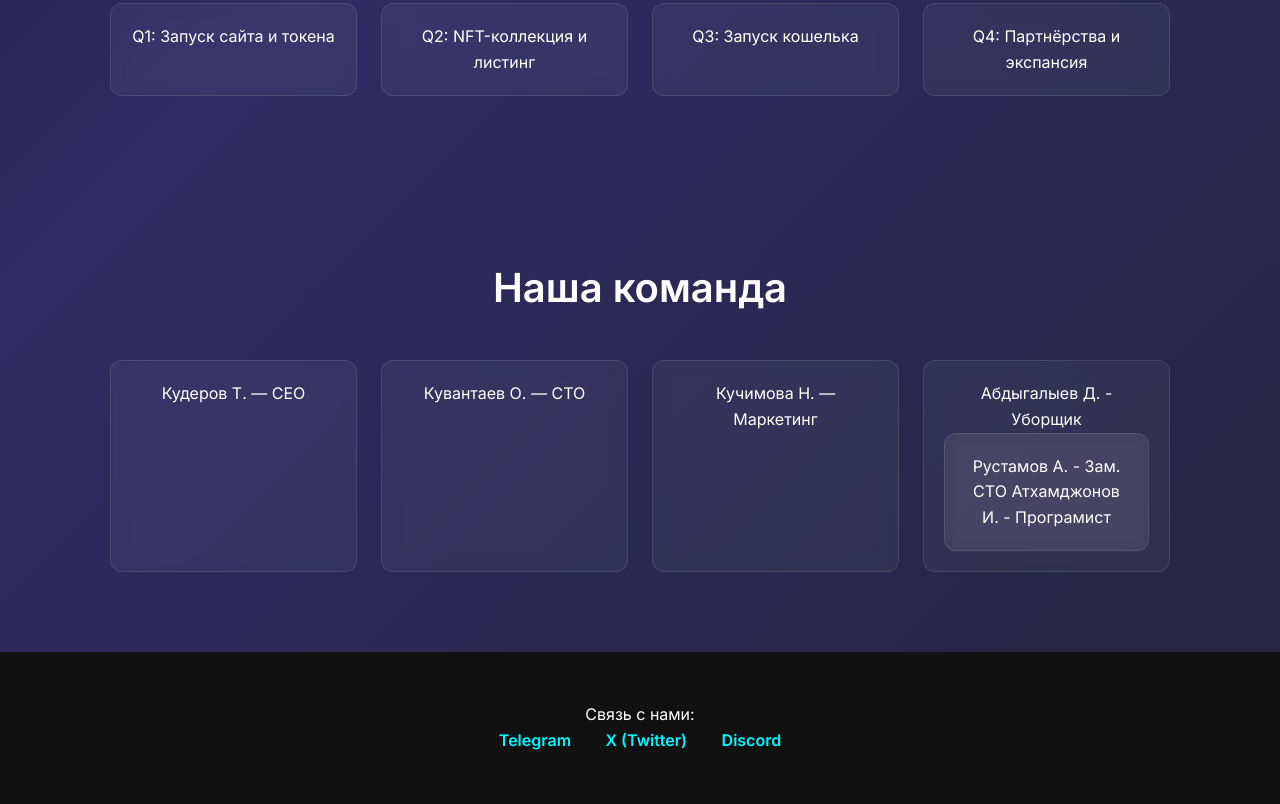
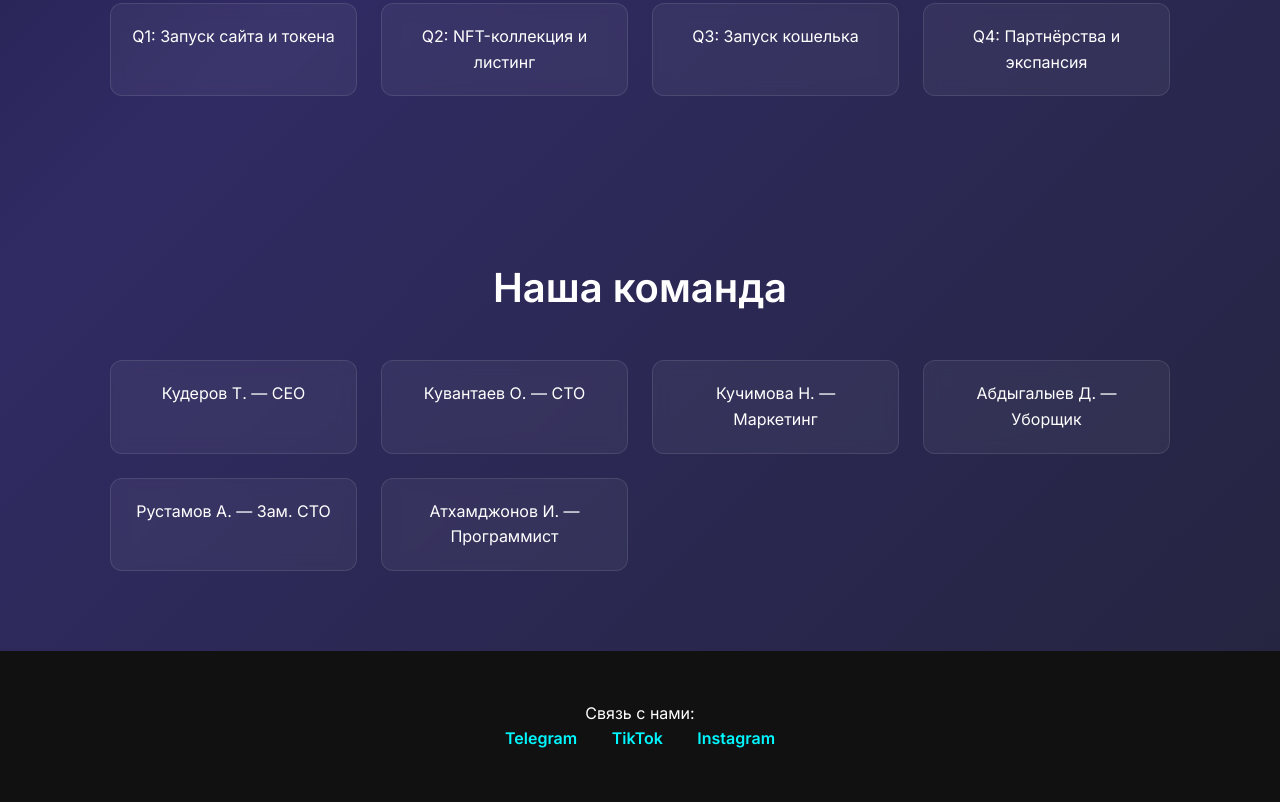
Before and after one commit to akatcsgg/Otash-Coin, a plain HTML site: page index.html in a window 1280 px wide. Shown: the part 1490-2294 px from the top of the page. Drawn offline with Linux system fonts and the light colour scheme.

Commit message:
Update index.html

```diff
--- a/index.html
+++ b/index.html
@@ -180,23 +180,25 @@
     </div>
   </section>
 
+  <!-- ... начальная часть остаётся прежней ... -->
+
   <section id="team">
     <h2>Наша команда</h2>
     <div class="team">
       <div>Кудеров Т. — CEO</div>
       <div>Кувантаев О. — CTO</div>
       <div>Кучимова Н. — Маркетинг</div>
-      <div>Абдыгалыев Д. - Уборщик
-      <div>Рустамов А. - Зам. CTO
-      <dis>Атхамджонов И. - Програмист</div>
+      <div>Абдыгалыев Д. — Уборщик</div>
+      <div>Рустамов А. — Зам. CTO</div>
+      <div>Атхамджонов И. — Программист</div>
     </div>
   </section>
 
   <footer>
     <p>Связь с нами:</p>
-    <a href="#">Telegram</a>
-    <a href="#">X (Twitter)</a>
-    <a href="#">Discord</a>
+    <a href="https://t.me/nevekstg_media" target="_blank">Telegram</a>
+    <a href="https://tiktok.com/@nevekstg_media" target="_blank">TikTok</a>
+    <a href="https://instagram.com/nevekstg_media" target="_blank">Instagram</a>
   </footer>
 </body>
 </html>
```
